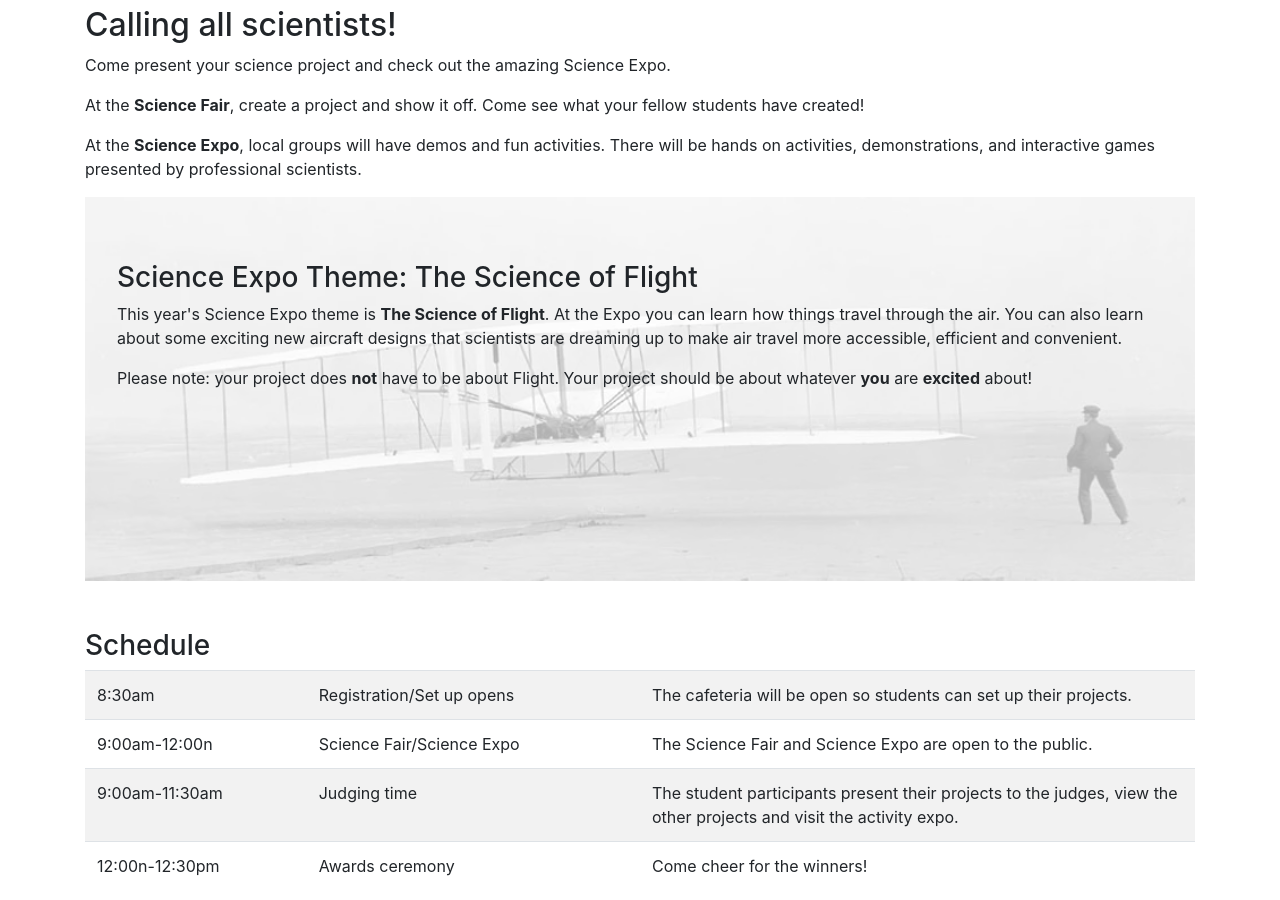
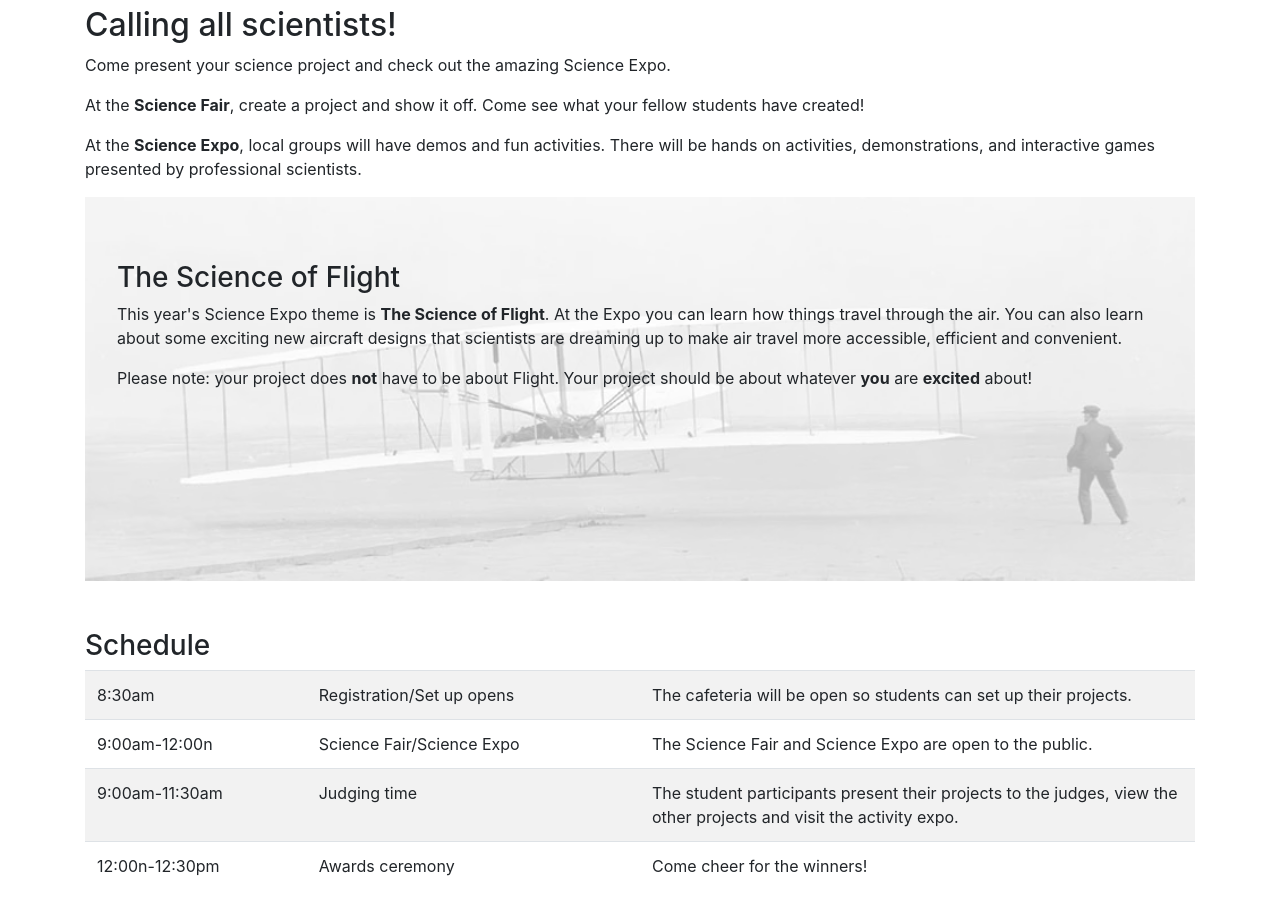
Before and after one commit to vinaygidwaneyod/sciencefair, a Jekyll site: the page built from index.html, in a window 1280 px wide and 900 px high, scrolled down 425 px. Built offline with Jekyll 4.4.1, drawn with Linux system fonts in a browser that asks for light colours.

Commit message:
banner text

```diff
--- a/index.html
+++ b/index.html
@@ -14,7 +14,7 @@ layout: default
 
 <div class="jumbotron parallax section1 mb-5">
   <div class="background"></div>
-  <h3>Science Expo Theme: The Science of Flight</h3>
+  <h3>The Science of Flight</h3>
   <P>This year's Science Expo theme is <b>The Science of Flight</b>.
     At the Expo you can learn how things travel through the air.  You
     can also learn about some exciting new aircraft designs that scientists
```
